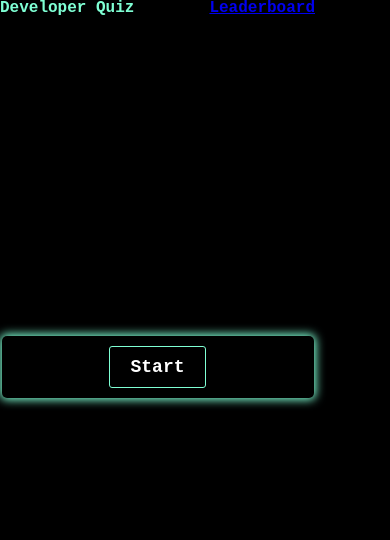
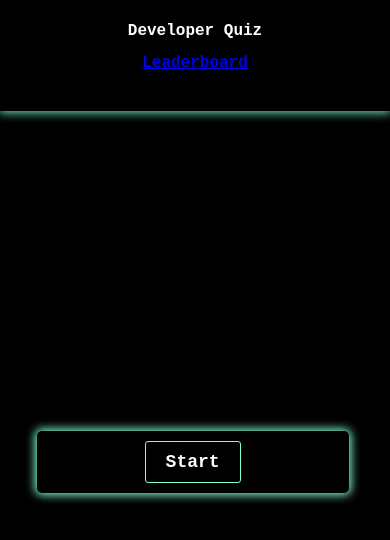
Before and after one commit to brodi-xx/coding-quiz-app, a plain HTML site: page index.html in a window 390 px wide. Drawn offline with Linux system fonts and the light colour scheme.

Commit message:
added in an iPhone resolution, included notes in css for easy reading

```diff
--- a/index.html
+++ b/index.html
@@ -10,7 +10,7 @@
 </head>
 <body>
     <header id="header">
-        <p>Developer Quiz</p>
+        <h1>Developer Quiz</h1>
         <a href="#" id="leaderboardLink">Leaderboard</a>
         <p id="countdown"></p>
     </header>
--- a/script.js
+++ b/script.js
@@ -37,7 +37,7 @@ function leaderboard() {
 //The countdown timer
 
 function countdown() {
-    var timeLeft = 25;
+    var timeLeft = 15;
 
     var timeInterval = setInterval(function () {
         if (timeLeft > 1) {
@@ -67,7 +67,8 @@ function countdown() {
 }
 
 
-//
+// quiz functions
+
 function startQuiz() {
     countdown();
     startButton.classList.add('hide')
--- a/style.css
+++ b/style.css
@@ -1,3 +1,5 @@
+/* Global properties */
+
 *, *::before, *::after{
     font-family: 'Courier New';
 }
@@ -32,6 +34,7 @@ body.wrong {
 .button.correct {
     border-color: var(--correct-color);
 }
+/* header bar with title, leaderboard, and timer */
 
 #header{
     display: flex;
@@ -39,9 +42,20 @@ body.wrong {
     font-size: medium;
     font-weight: bolder;
     margin-bottom: 25%;
+    padding: 1.5%;
+    box-shadow: 0 0 10px 1px;
 }
 
+#header h1{
+    color: var(--neutral-color);
 
+}
+
+#header a{
+    position: relative;
+}
+
+/* Question container */
 
 .container {
     display: flex;
@@ -58,6 +72,8 @@ body.wrong {
     padding: 10px;
     box-shadow: 0 0 10px 2px;
 }
+
+/* button CSS */
 
 .button-grid {
     display: grid;
@@ -123,6 +139,8 @@ transition: all 0.2s ease-in-out
     display:block
 }
 
+/* breakpoint for different screens */
+
 @media (max-width: 1399px){
     .container {
         margin-left: -5rem;
@@ -155,3 +173,28 @@ transition: all 0.2s ease-in-out
         margin-left: -6rem;
     }
 }
+
+/* iPhone 12 pro screen */
+@media (max-width: 390px) {
+    #header{
+        font-size: -4rem;
+        flex-direction: column;
+        justify-content: space-between;
+        align-items: center;
+
+        padding: 6%;
+    }
+    #header h1{
+    margin-bottom: 1rem;
+
+}
+
+#header p{
+    margin-top: 1rem;
+}
+    .container{
+        left: 34%;
+        justify-content: center;
+    }
+
+}
```
